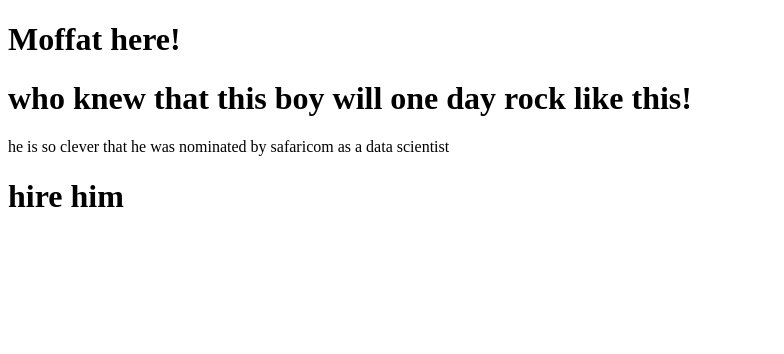
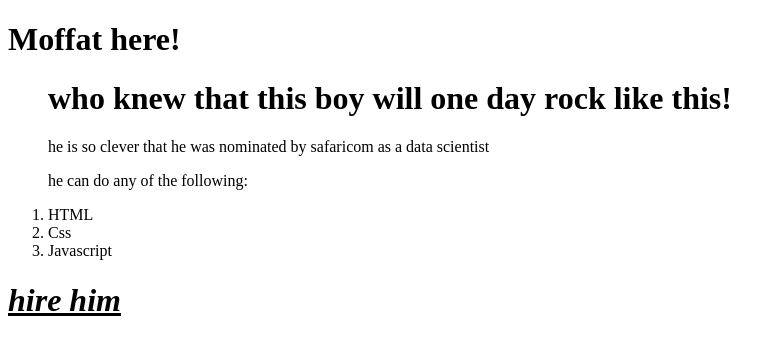
Before and after one commit to MoffatOmbasa/webpage, a plain HTML site: page moffat.html in a window 1280 px wide. Shown: the whole page, without its empty margins (0-784 px from the left). Drawn offline with Linux system fonts and the light colour scheme.

Commit message:
add list elements

```diff
--- a/moffat.html
+++ b/moffat.html
@@ -6,8 +6,14 @@
     <title></title>
   </head>
   <body>
-    <h1>who knew that this boy will one day rock like this!</h1>
-    <p>he is so clever that he was nominated by safaricom as a data scientist</p>
-<h1>hire him</h1>
+    <ol>
+      <h1>who knew that this boy will one day rock like this!</h1>
+      <p>he is so clever that he was nominated by safaricom as a data scientist</p>
+      <p>he can do any of the following:</p>
+      <li>HTML</li>
+      <li>Css</li>
+      <li>Javascript</li>
+    </ol>
+<h1><u><var>hire him</var></u></h1>
   </body>
 </html>
```
